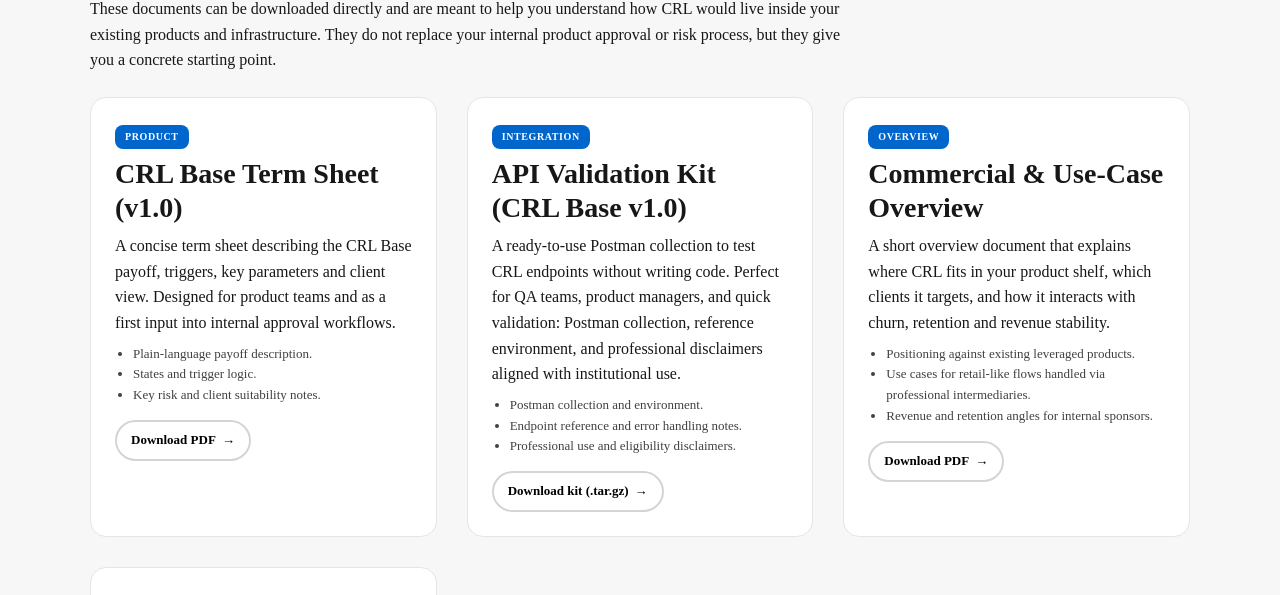
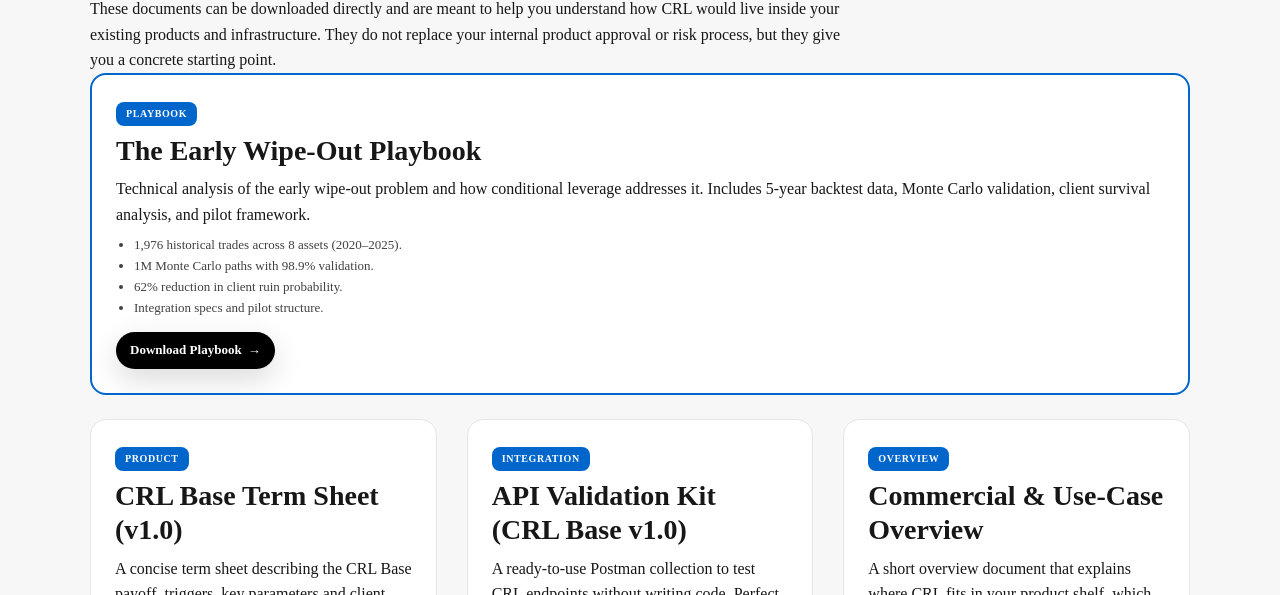
Before and after one commit to ARGltd/crl-technologies.github.io, a plain HTML site: page materials.html in a window 1280 px wide. Shown: the part 729-1324 px from the top of the page. Drawn offline with Linux system fonts and the light colour scheme.

Commit message:
Add Early Wipe-Out Playbook section to materials.html
Added the Early Wipe-Out Playbook section with details on technical analysis and download link.

```diff
--- a/materials.html
+++ b/materials.html
@@ -86,6 +86,27 @@
           live inside your existing products and infrastructure. They do not replace your internal
           product approval or risk process, but they give you a concrete starting point.
         </p>
+
+        <!-- Early Wipe-Out Playbook -->
+          <article class="card" style="border: 2px solid #0066cc;">
+            <span class="badge" style="background: #0066cc; color: white;">Playbook</span>
+            <h3 class="title" style="margin-top:8px;">The Early Wipe-Out Playbook</h3>
+            <p style="margin-top:8px;">
+              Technical analysis of the early wipe-out problem and how conditional leverage addresses it.
+              Includes 5-year backtest data, Monte Carlo validation, client survival analysis, and pilot framework.
+            </p>
+            <ul style="margin-top:8px;font-size:13px;color:var(--g700);padding-left:18px;">
+              <li>1,976 historical trades across 8 assets (2020–2025).</li>
+              <li>1M Monte Carlo paths with 98.9% validation.</li>
+              <li>62% reduction in client ruin probability.</li>
+              <li>Integration specs and pilot structure.</li>
+            </ul>
+            <div style="margin-top:14px;">
+              <a href="downloads/CRL Early Wipe Out Playbook v1.0.pdf" class="hero-cta" style="font-size:13px;padding:8px 14px;text-decoration:none;display:inline-flex;align-items:center;gap:6px;">
+                Download Playbook <span class="arrow">→</span>
+              </a>
+            </div>
+          </article>
 
         <div class="p-grid" style="margin-top:24px;">
           <!-- Term sheet -->
```
